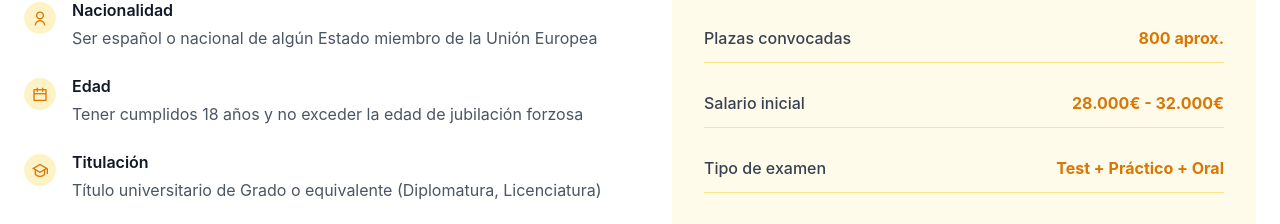
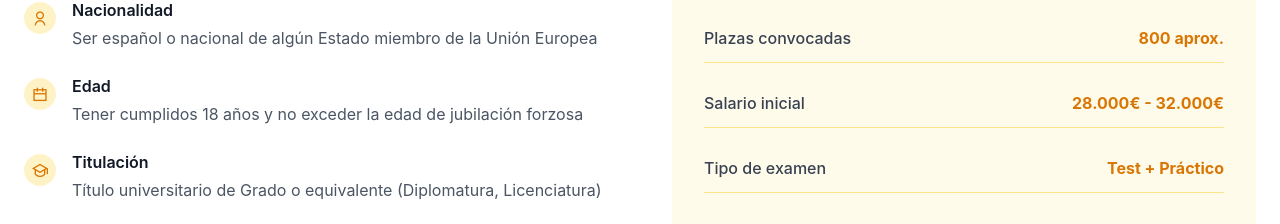
Before and after one commit to TuAsistenteDeIA/Jose-Sousa, a React (Vite) app: page /oposiciones/gestion-procesal in a window 1280 px wide. Shown: the part 2255-2479 px from the top of the page. Built offline with nearby package versions, Linux system fonts and the light colour scheme.

Commit message:
Update page.tsx

```diff
--- a/src/pages/oposiciones/gestion-procesal/page.tsx
+++ b/src/pages/oposiciones/gestion-procesal/page.tsx
@@ -276,7 +276,7 @@ const GestionProcesalPage = () => {
 
                 <div className="flex justify-between items-center py-3 border-b border-amber-200">
                   <span className="font-medium text-gray-700">Tipo de examen</span>
-                  <span className="font-bold text-amber-600">Test + Práctico + Oral</span>
+                  <span className="font-bold text-amber-600">Test + Práctico</span>
                 </div>
 
                 <div className="flex justify-between items-center py-3 border-b border-amber-200">
```
